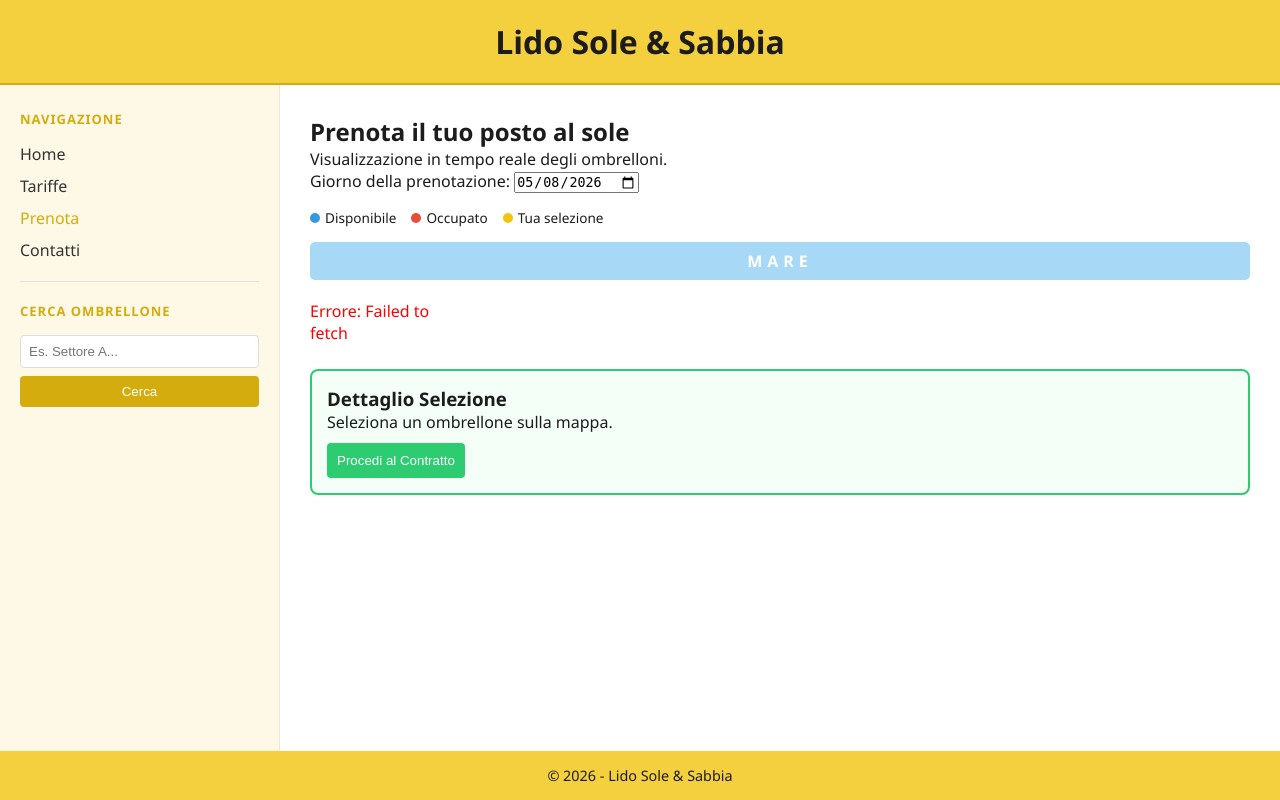
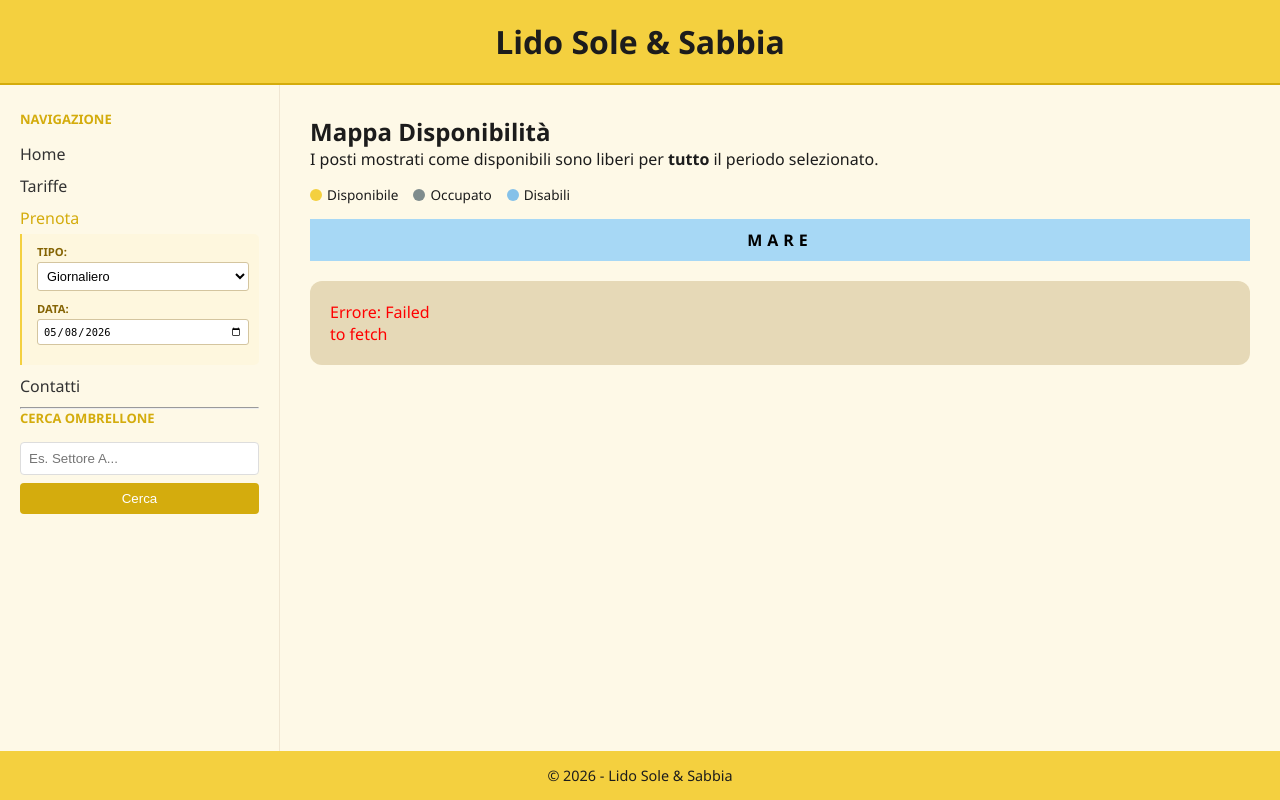
Before and after one commit to s-stasi/progetto_programmazione_web, a PHP site: page /interface/index.html in a window 1280 px wide. Run offline with PHP 8.4, Linux system fonts and the light colour scheme.

Commit message:
Gestione periodo prenotazione

```diff
--- a/css/style.css
+++ b/css/style.css
@@ -6,7 +6,7 @@
 }
 
 body {
-    font-family: 'Segoe UI', Roboto, Helvetica, Arial, sans-serif;
+    font-family: 'Segoe UI', sans-serif;
     background-color: #FEF9E7;
     color: #1C1C1C;
     overflow-x: hidden;
@@ -22,7 +22,6 @@ body {
         "sidebar corpo"
         "footer  footer";
     min-height: 100vh;
-    width: 100vw;
 }
 
 .header {
@@ -42,7 +41,7 @@ body {
 
 .corpo-pagina {
     grid-area: corpo;
-    background-color: #FFFFFF;
+    background-color: #FEF9E7;
     padding: 30px;
 }
 
@@ -59,7 +58,6 @@ body {
     font-size: 13px;
     color: #D4AC0D;
     text-transform: uppercase;
-    letter-spacing: 1px;
     margin-bottom: 15px;
 }
 
@@ -68,7 +66,19 @@ body {
 .navigazione ul li a { text-decoration: none; color: #333; font-weight: 500; }
 .navigazione ul li a.active { color: #D4AC0D; }
 
-.divisore { border: 0; height: 1px; background: #e0e0e0; margin: 20px 0; }
+.submenu-prenota {
+    list-style: none;
+    padding: 10px 10px 10px 15px;
+    margin-top: 5px;
+    background: rgba(244, 208, 63, 0.05);
+    border-left: 2px solid #F4D03F;
+    border-radius: 0 5px 5px 0;
+}
+.submenu-prenota li { margin-bottom: 12px; }
+.submenu-prenota label { display: block; font-size: 0.7em; color: #856404; text-transform: uppercase; font-weight: bold; margin-bottom: 3px; }
+.submenu-prenota select, .submenu-prenota input {
+    width: 100%; font-size: 0.8em; padding: 5px; border: 1px solid #d4c59f; border-radius: 3px; background: white;
+}
 
 .cerca input {
     width: 100%;
@@ -88,36 +98,38 @@ body {
     cursor: pointer;
 }
 
-/* --- GRIGLIA SETTORI (3 SOPRA, 2 SOTTO) --- */
+/* --- GRIGLIA SETTORI 3+2 CON PASSERELLE ESTERNE --- */
 #griglia-spiaggia {
     display: grid;
-    grid-template-columns: repeat(6, 1fr); /* 6 colonne base per gestire i sottomultipli 2 e 3 */
-    gap: 15px;
+    grid-template-columns: repeat(6, 1fr);
+    gap: 40px; /* Spazio passerella tra i settori */
     width: 100%;
     margin-top: 20px;
+    padding: 20px;
+    background-color: #e6d9b7; /* Colore sabbia passerella */
+    border-radius: 12px;
 }
 
-/* Settori A, B, C (occupano 2 colonne ciascuno = 3 blocchi in una riga) */
 .settore-container:nth-child(1),
 .settore-container:nth-child(2),
 .settore-container:nth-child(3) {
     grid-column: span 2;
 }
 
-/* Settori D, E (occupano 3 colonne ciascuno = 2 blocchi in una riga) */
 .settore-container:nth-child(4),
 .settore-container:nth-child(5) {
     grid-column: span 3;
 }
 
 .settore-container {
-    border: 1px solid #ddd;
+    background-color: #FEF9E7;
+    padding: 15px;
     border-radius: 8px;
-    background-color: #fcf8ee;
-    padding: 12px;
+    border: 1px solid #d4c59f;
     display: flex;
     flex-direction: column;
     align-items: center;
+    box-shadow: 0 4px 6px rgba(0,0,0,0.1);
 }
 
 .settore-header {
@@ -127,50 +139,53 @@ body {
     border-bottom: 2px solid #D4AC0D;
     width: 100%;
     text-align: center;
-    padding-bottom: 5px;
 }
 
-/* GRIGLIA OMBRELLONI (30 COLONNE) */
+/* GRIGLIA OMBRELLONI 10x20 PULITA */
 .spiaggia-grid {
     display: grid;
-    grid-template-columns: repeat(30, 1fr);
-    gap: 2px;
+    grid-template-columns: repeat(20, 1fr);
+    gap: 4px;
 }
 
-/* IL DOT (8px) */
+/* --- COLORI DOT OMBRELLONE --- */
 .ombrellone {
-    width: 8px !important;
-    height: 8px !important;
+    width: 12px !important;
+    height: 12px !important;
     border-radius: 50%;
-    background-color: #3498db;
     cursor: pointer;
     transition: transform 0.2s;
+    background-color: #F4D03F; /* Giallo Polenta (Disponibile) */
 }
 
-.ombrellone span { display: none; }
+/* Stati */
+.ombrellone.occupato {
+    background-color: #7F8C8D !important; /* Grigio */
+    cursor: not-allowed;
+}
 
-.ombrellone:hover {
-    transform: scale(2.5);
-    box-shadow: 0 0 5px rgba(0,0,0,0.4);
+.ombrellone.disabile {
+    background-color: #85C1E9 !important; /* Azzurro */
+}
+
+.ombrellone.selezionato {
+    transform: scale(2.2);
+    outline: 2px solid #2c3e50;
+    box-shadow: 0 0 5px rgba(0,0,0,0.5);
     z-index: 10;
 }
 
-.ombrellone.selezionato {
-    background-color: #f1c40f;
-    transform: scale(2.5);
-    box-shadow: 0 0 5px rgba(0,0,0,0.6);
+.ombrellone:hover {
+    transform: scale(1.8);
 }
-
-.ombrellone.occupato { background-color: #e74c3c; cursor: not-allowed; }
 
 /* MARE E LEGENDA */
 .mare {
     background-color: #a7d8f5;
-    color: white;
+    color: black;
     text-align: center;
-    padding: 8px;
+    padding: 10px;
     font-weight: bold;
-    border-radius: 5px;
     letter-spacing: 5px;
 }
 
@@ -182,10 +197,11 @@ body {
 }
 
 .legenda .item { display: flex; align-items: center; gap: 5px; }
-.badge { width: 10px; height: 10px; border-radius: 50%; }
-.badge.libero { background: #3498db; }
-.badge.occupato { background: #e74c3c; }
-.badge.selezionato { background: #f1c40f; }
+.badge { width: 12px; height: 12px; border-radius: 50%; display: inline-block; }
+
+.badge.libero { background: #F4D03F; }
+.badge.occupato { background: #7F8C8D; }
+.badge.disabile { background: #85C1E9; }
 
 .card-conferma {
     margin-top: 25px;
@@ -194,3 +210,5 @@ body {
     border-radius: 8px;
     background: #f4fff8;
 }
+
+.nascosto { display: none; }
--- a/interface/index.html
+++ b/interface/index.html
@@ -6,6 +6,32 @@
   <meta name="viewport" content="width=device-width, initial-scale=1.0">
   <title>Lido Sole & Sabbia - Prenotazioni</title>
   <link rel="stylesheet" href="../css/style.css">
+  <style>
+    /* Piccola aggiunta per gestire i campi data nella sidebar */
+    .booking-config {
+      margin-top: 15px;
+    }
+
+    .booking-config label {
+      display: block;
+      font-size: 0.85em;
+      color: #D4AC0D;
+      margin: 10px 0 5px;
+      font-weight: bold;
+    }
+
+    .booking-config select,
+    .booking-config input {
+      width: 100%;
+      padding: 8px;
+      border: 1px solid #ddd;
+      border-radius: 4px;
+    }
+
+    .nascosto {
+      display: none !important;
+    }
+  </style>
 </head>
 
 <body>
@@ -20,11 +46,37 @@
         <ul>
           <li><a href="#">Home</a></li>
           <li><a href="#">Tariffe</a></li>
-          <li><a href="index.html" class="active">Prenota</a></li>
+          <li>
+            <a href="index.html" class="active">Prenota</a>
+            <ul class="submenu-prenota">
+              <li>
+                <label>Tipo:</label>
+                <select id="tipo-prenotazione" onchange="cambiaModalitaData()">
+                  <option value="giornaliero">Giornaliero</option>
+                  <option value="multi">Più giorni</option>
+                  <option value="mensile">Mensile</option>
+                </select>
+              </li>
+              <li id="wrapper-data-inizio">
+                <label id="label-inizio">Data:</label>
+                <input type="date" id="data-inizio" onchange="recuperaOmbrelloni()">
+              </li>
+              <li id="wrapper-data-fine" class="nascosto">
+                <label>Al:</label>
+                <input type="date" id="data-fine" onchange="recuperaOmbrelloni()">
+              </li>
+              <li id="wrapper-mese" class="nascosto">
+                <label>Mese:</label>
+                <select id="select-mese" onchange="recuperaOmbrelloni()">
+                </select>
+              </li>
+            </ul>
+          </li>
           <li><a href="#">Contatti</a></li>
         </ul>
       </nav>
       <hr class="divisore">
+
       <div class="cerca">
         <h2>Cerca Ombrellone</h2>
         <input type="text" id="search-input" placeholder="Es. Settore A...">
@@ -34,32 +86,28 @@
 
     <main class="corpo-pagina">
       <section class="booking-section">
-        <h2>Prenota il tuo posto al sole</h2>
-        <p>Visualizzazione in tempo reale degli ombrelloni.</p>
-
-        <div class="date-picker-container">
-          <label for="data-prenotazione">Giorno della prenotazione:</label>
-          <input type="date" id="data-prenotazione">
-        </div>
+        <h2>Mappa Disponibilità</h2>
+        <p>I posti mostrati come disponibili sono liberi per <strong>tutto</strong> il periodo selezionato.</p>
 
         <div id="area-mappa">
           <div class="legenda">
             <div class="item"><span class="badge libero"></span> Disponibile</div>
             <div class="item"><span class="badge occupato"></span> Occupato</div>
-            <div class="item"><span class="badge selezionato"></span> Tua selezione</div>
+            <div class="item"><span class="badge disabile"></span> Disabili</div>
           </div>
 
           <div class="spiaggia-container">
             <div class="mare">MARE</div>
-            <div id="griglia-spiaggia">
-              </div>
+            <div id="griglia-spiaggia"></div>
           </div>
 
           <div id="info-selezione" class="nascosto">
             <div class="card-conferma">
               <h3>Dettaglio Selezione</h3>
-              <p id="dettaglio-testo">Seleziona un ombrellone sulla mappa.</p>
-              <button class="btn-conferma" style="padding: 10px; background: #2ecc71; color: white; border: none; border-radius: 4px; cursor: pointer; margin-top: 10px;">Procedi al Contratto</button>
+              <p id="dettaglio-testo"></p>
+              <button class="btn-conferma"
+                style="padding: 10px; background: #2ecc71; color: white; border: none; border-radius: 4px; cursor: pointer; margin-top: 10px; font-weight: bold;">Procedi
+                al Contratto</button>
             </div>
           </div>
         </div>
@@ -72,36 +120,78 @@
   </div>
 
   <script>
-    const inputData = document.getElementById('data-prenotazione');
+    const dataInizioInput = document.getElementById('data-inizio');
+    const dataFineInput = document.getElementById('data-fine');
+    const tipoPrenotazione = document.getElementById('tipo-prenotazione');
     const grigliaSpiaggia = document.getElementById('griglia-spiaggia');
     const infoSelezione = document.getElementById('info-selezione');
     const dettaglioTesto = document.getElementById('dettaglio-testo');
 
-    const oggi = new Date().toISOString().split('T')[0];
-    inputData.value = oggi;
-    inputData.min = oggi;
+    // Inizializzazione
+    dataInizioInput.value = new Date().toISOString().split('T')[0];
+    const dataFine = new Date();
+    dataFine.setDate(dataFine.getDate() + 1);
 
-    // Caricamento automatico all'avvio
+    dataFineInput.value = dataFine.toISOString().split('T')[0];
+
     window.addEventListener('load', recuperaOmbrelloni);
-    inputData.addEventListener('change', recuperaOmbrelloni);
+
+    // Gestione visibilità campi data
+    function cambiaModalitaData() {
+      const modalita = tipoPrenotazione.value;
+
+      // Reset visibilità
+      document.getElementById('wrapper-data-inizio').classList.add('nascosto');
+      document.getElementById('wrapper-data-fine').classList.add('nascosto');
+      document.getElementById('wrapper-mese').classList.add('nascosto');
+
+      if (modalita === 'giornaliero') {
+        document.getElementById('wrapper-data-inizio').classList.remove('nascosto');
+        document.getElementById('label-inizio').innerText = "Data:";
+      } else if (modalita === 'multi') {
+        document.getElementById('wrapper-data-inizio').classList.remove('nascosto');
+        document.getElementById('wrapper-data-fine').classList.remove('nascosto');
+        document.getElementById('label-inizio').innerText = "Dal:";
+      } else if (modalita === 'mensile') {
+        document.getElementById('wrapper-mese').classList.remove('nascosto');
+      }
+
+      recuperaOmbrelloni();
+    }
+
+    function popolaMesi() {
+      const selectMese = document.getElementById('select-mese');
+      const nomiMesi = [
+        "Gennaio", "Febbraio", "Marzo", "Aprile", "Maggio", "Giugno",
+        "Luglio", "Agosto", "Settembre", "Ottobre", "Novembre", "Dicembre"
+      ];
+
+      // Otteniamo il mese corrente (0-11) per impostarlo come predefinito
+      const meseCorrente = new Date().getMonth();
+
+      nomiMesi.forEach((mese, indice) => {
+        const opt = document.createElement('option');
+        opt.value = indice + 1; // Valore numerico (1-12)
+        opt.textContent = mese;
+
+        // Imposta Luglio (indice 6) o il mese corrente come selezionato
+        if (indice === 6) opt.selected = true;
+
+        selectMese.appendChild(opt);
+      });
+    }
+
+    // Chiama la funzione all'avvio
+    popolaMesi();
 
     async function recuperaOmbrelloni() {
       grigliaSpiaggia.innerHTML = "<p>Caricamento mappa...</p>";
-
       try {
-        // Percorso assoluto richiesto
-        const risposta = await fetch('http://treuominiemezzo.altervista.org/php/get_umbrellas.php');
+        const url = "http://treuominiemezzo.altervista.org/php/get_umbrellas.php";
+        const risposta = await fetch(url);
         if (!risposta.ok) throw new Error("Errore nel recupero dati");
-
         const dati = await risposta.json();
-
-        // 1. ORDINAMENTO RIGOROSO: Settore -> Fila -> Posto
-        dati.sort((a, b) => {
-          if (a.settore !== b.settore) return a.settore - b.settore;
-          if (a.numero_fila !== b.numero_fila) return a.numero_fila - b.numero_fila;
-          return a.numero_ordine - b.numero_ordine;
-        });
-
+        dati.sort((a, b) => a.settore - b.settore || a.numero_fila - b.numero_fila || a.numero_ordine - b.numero_ordine);
         disegnaMappa(dati);
       } catch (err) {
         grigliaSpiaggia.innerHTML = `<p style="color:red">Errore: ${err.message}</p>`;
@@ -111,54 +201,64 @@
     function disegnaMappa(ombrelloni) {
       grigliaSpiaggia.innerHTML = "";
       const lettereSettori = { 1: 'A', 2: 'B', 3: 'C', 4: 'D', 5: 'E' };
+      const settoriMap = {};
 
-      // Raggruppamento per settore
-      const settoriMap = {};
       ombrelloni.forEach(o => {
         if (!settoriMap[o.settore]) settoriMap[o.settore] = [];
         settoriMap[o.settore].push(o);
       });
 
-      // Creazione visiva dei settori
-      Object.keys(settoriMap).sort().forEach(numSettore => {
-        const lettera = lettereSettori[numSettore] || numSettore;
-        const lista = settoriMap[numSettore];
-
+      Object.keys(settoriMap).sort().forEach(sIdx => {
+        const lettera = lettereSettori[sIdx];
         const container = document.createElement('div');
         container.className = 'settore-container';
-
-        const header = document.createElement('div');
-        header.className = 'settore-header';
-        header.textContent = `SETTORE ${lettera}`;
-        container.appendChild(header);
+        container.innerHTML = `<div class="settore-header">SETTORE ${lettera}</div>`;
 
         const grid = document.createElement('div');
         grid.className = 'spiaggia-grid';
 
-        lista.forEach(o => {
+        settoriMap[sIdx].forEach(o => {
           const dot = document.createElement('div');
-          dot.className = 'ombrellone libero';
-          dot.title = `Codice: ${lettera}.${o.numero_fila}.${o.numero_ordine}`;
+          dot.className = 'ombrellone';
+
+          const isDisabile =
+            (lettera === 'A' && o.numero_fila == 10 && o.numero_ordine == 20) ||
+            (lettera === 'B' && o.numero_fila == 10 && o.numero_ordine == 20) ||
+            (lettera === 'C' && o.numero_fila == 10 && o.numero_ordine == 20) ||
+            (lettera === 'D' && o.numero_fila == 10 && o.numero_ordine == 20) ||
+            (lettera === 'E' && o.numero_fila == 10 && o.numero_ordine == 1) ||
+            (o.tipologia_nome && o.tipologia_nome.toLowerCase().includes("disabile"));
+
+          if (isDisabile) dot.classList.add('disabile');
+          if (o.occupato) dot.classList.add('occupato');
+
+          dot.title = `${lettera}.${o.numero_fila}.${o.numero_ordine}`;
 
           dot.addEventListener('click', () => {
-            document.querySelectorAll('.ombrellone').forEach(d => d.classList.remove('selezionato'));
-            dot.classList.add('selezionato');
+            if (!dot.classList.contains('occupato')) {
+              document.querySelectorAll('.ombrellone').forEach(d => d.classList.remove('selezionato'));
+              dot.classList.add('selezionato');
+              infoSelezione.classList.remove('nascosto');
 
-            infoSelezione.classList.remove('nascosto');
-            dettaglioTesto.innerHTML = `
-              Hai scelto: <strong>${lettera}.${o.numero_fila}.${o.numero_ordine}</strong><br>
-              Tipologia: ${o.tipologia_nome || 'Standard'}<br>
-              Data: ${inputData.value}
-            `;
+              let tipoDaMostrare = o.tipologia_nome || "Base";
+              if (sIdx <= 3 && o.numero_fila <= 2) tipoDaMostrare = "VIP (Fronte Mare)";
+              if (sIdx >= 4 && o.numero_fila >= 9) tipoDaMostrare = "Gazebo Executive";
+              if (isDisabile) tipoDaMostrare = "Posto Riservato Disabili";
+
+              dettaglioTesto.innerHTML = `
+                Hai scelto: <strong>${lettera}.${o.numero_fila}.${o.numero_ordine}</strong><br>
+                Tipologia: <strong>${tipoDaMostrare}</strong><br>
+                Periodo: <strong>${tipoPrenotazione.value.toUpperCase()}</strong>
+              `;
+            }
           });
-
           grid.appendChild(dot);
         });
-
         container.appendChild(grid);
         grigliaSpiaggia.appendChild(container);
       });
     }
   </script>
 </body>
+
 </html>
```
